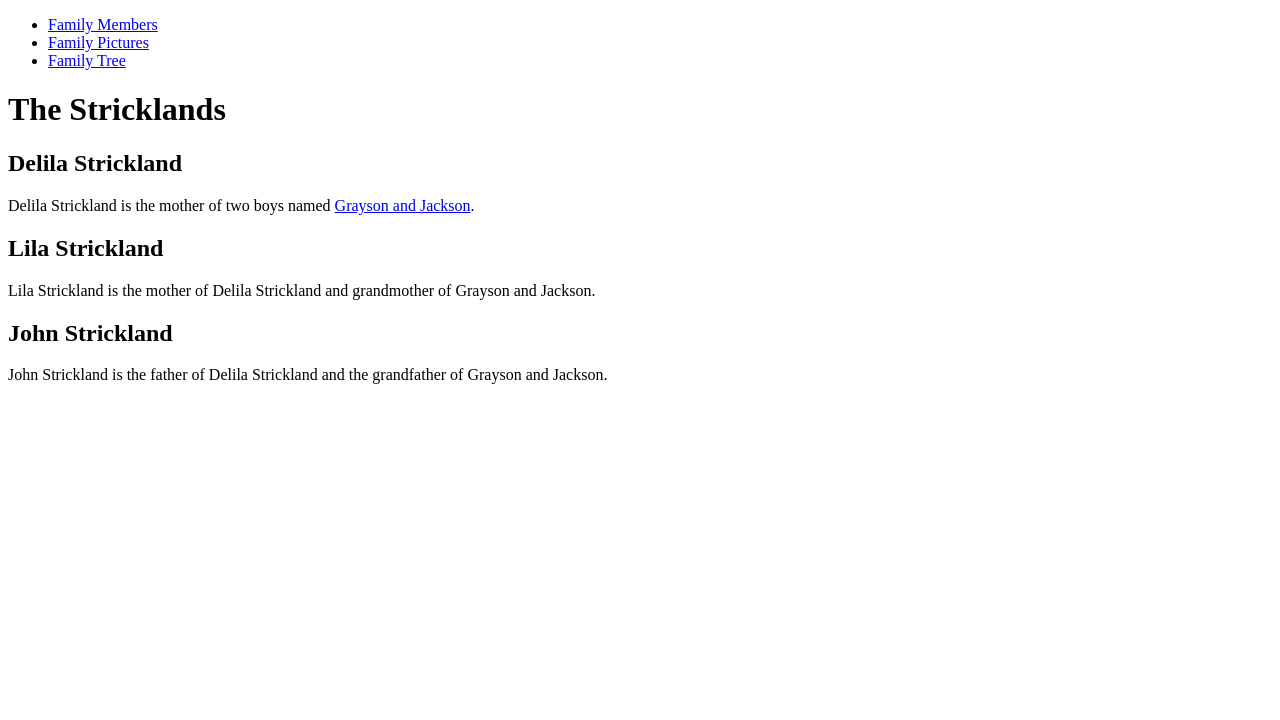
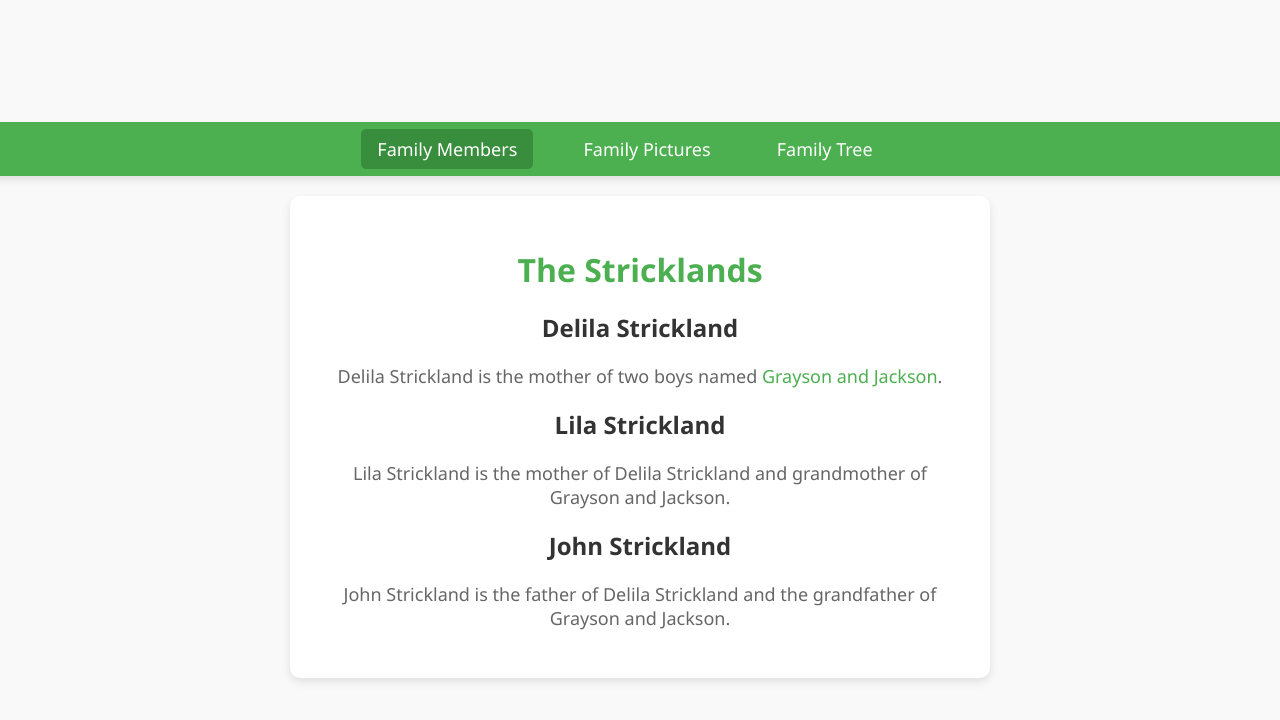
Before and after one commit to JacksonStrickland/Webpage, a plain HTML site: page index.html in a window 1280 px wide. Drawn offline with Linux system fonts and the light colour scheme.

Commit message:
Update index.html

```diff
--- a/index.html
+++ b/index.html
@@ -4,7 +4,103 @@
     <meta charset="UTF-8">
     <meta name="viewport" content="width=device-width, initial-scale=1.0">
     <title>The Stricklands</title>
-    <link rel="stylesheet" href="styles.css">
+    <style>
+        /* General styling for body */
+        body {
+            font-family: 'Segoe UI', Tahoma, Geneva, Verdana, sans-serif;
+            margin: 0;
+            padding: 0;
+            background-color: #f9f9f9;
+            display: flex;
+            justify-content: center;
+            align-items: center;
+            height: 100vh;
+            flex-direction: column;
+        }
+
+        /* Navigation bar */
+        nav {
+            background-color: #4CAF50;
+            padding: 15px;
+            text-align: center;
+            width: 100%;
+            box-shadow: 0 4px 8px rgba(0, 0, 0, 0.1);
+        }
+
+        nav ul {
+            list-style: none;
+            padding: 0;
+            margin: 0;
+        }
+
+        nav ul li {
+            display: inline-block;
+            margin-right: 30px;
+        }
+
+        nav ul li a {
+            color: white;
+            font-size: 18px;
+            text-decoration: none;
+            padding: 8px 16px;
+            transition: background-color 0.3s;
+        }
+
+        nav ul li a.active {
+            background-color: #388E3C;
+            border-radius: 5px;
+        }
+
+        nav ul li a:hover {
+            background-color: #45a049;
+            border-radius: 5px;
+        }
+
+        /* Main content area styling */
+        #content {
+            background-color: white;
+            width: 50%;
+            padding: 30px;
+            box-shadow: 0 4px 10px rgba(0, 0, 0, 0.1);
+            border-radius: 10px;
+            text-align: center;
+            margin-top: 20px;
+        }
+
+        /* Tab content */
+        .tab-content {
+            display: none;
+        }
+
+        #family-members {
+            display: block;
+        }
+
+        h1 {
+            color: #4CAF50;
+            margin-bottom: 20px;
+        }
+
+        h2 {
+            color: #333;
+            margin-top: 20px;
+        }
+
+        p {
+            font-size: 18px;
+            color: #666;
+        }
+
+        a {
+            color: #4CAF50;
+            text-decoration: none;
+        }
+
+        a:hover {
+            color: #388E3C;
+            text-decoration: underline;
+        }
+    </style>
 </head>
 <body>
     <!-- Navigation with tabs -->
@@ -30,18 +126,37 @@
         </div>
 
         <!-- Tab Content: Family Pictures -->
-        <div id="family-pictures" class="tab-content" style="display: none;">
+        <div id="family-pictures" class="tab-content">
             <h2>Random Word: Harmony</h2>
             <p>This section could showcase family pictures.</p>
         </div>
 
         <!-- Tab Content: Family Tree -->
-        <div id="family-tree" class="tab-content" style="display: none;">
+        <div id="family-tree" class="tab-content">
             <h2>Random Word: Adventure</h2>
             <p>This section could display the Strickland family tree.</p>
         </div>
     </div>
 
-    <script src="script.js"></script>
+    <script>
+        // Function to switch between tabs
+        function openTab(event, tabName) {
+            // Hide all tab content
+            var tabContent = document.getElementsByClassName("tab-content");
+            for (var i = 0; i < tabContent.length; i++) {
+                tabContent[i].style.display = "none";
+            }
+
+            // Remove active class from all tab links
+            var tabLinks = document.querySelectorAll('nav ul li a');
+            for (var i = 0; i < tabLinks.length; i++) {
+                tabLinks[i].classList.remove("active");
+            }
+
+            // Show the selected tab and add active class to clicked tab link
+            document.getElementById(tabName).style.display = "block";
+            event.currentTarget.classList.add("active");
+        }
+    </script>
 </body>
 </html>
```
